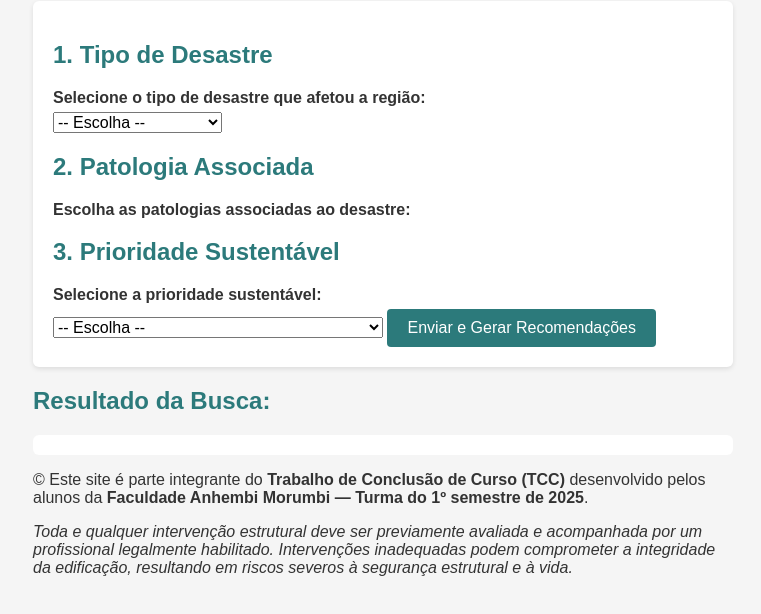
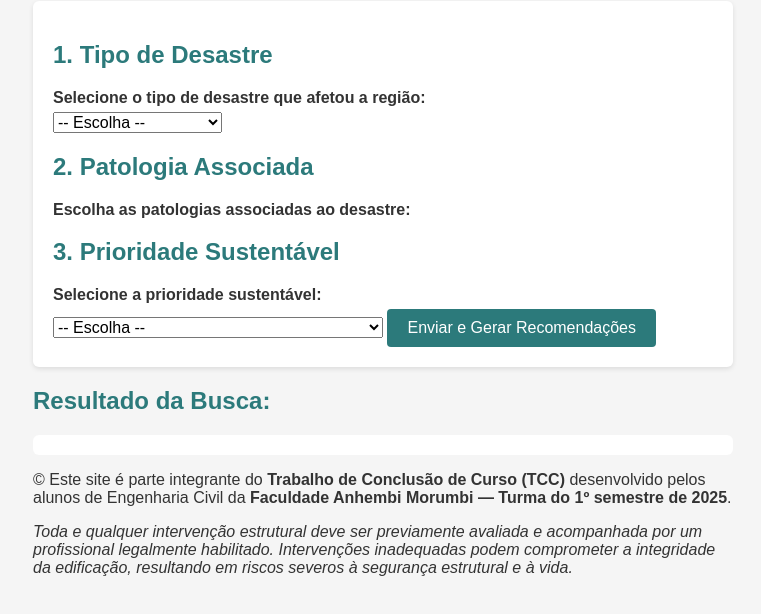
Before and after one commit to ThatGika/Aegis, a plain HTML site: page index.html in a window 1280 px wide. Shown: the part 146-760 px from the top of the page, without its empty margins (257-1018 px from the left). Drawn offline with Linux system fonts and the light colour scheme.

Commit message:
fix: update pathology options for drought and correct footer text

```diff
--- a/index.html
+++ b/index.html
@@ -117,7 +117,6 @@
         </div>
 
         <div class="multiselect-Seca hidden" id="multiselect-Seca">
-            // Seca
             <label><input type="checkbox" name="patologias" value="Fissuras e trincas"> Fissuras e trincas</label>
             <label><input type="checkbox" name="patologias" value="Descolamento de revestimentos"> Descolamento de revestimentos</label>
             <label><input type="checkbox" name="patologias" value="Empenamento de portas e janelas"> Empenamento de portas e janelas</label>
@@ -153,7 +152,7 @@
 </body>
 
 <div class="footer">
-  <p>© Este site é parte integrante do <strong>Trabalho de Conclusão de Curso (TCC)</strong> desenvolvido pelos alunos da <strong>Faculdade Anhembi Morumbi — Turma do 1º semestre de 2025</strong>.</p>
+  <p>© Este site é parte integrante do <strong>Trabalho de Conclusão de Curso (TCC)</strong> desenvolvido pelos alunos de Engenharia Civil da <strong>Faculdade Anhembi Morumbi — Turma do 1º semestre de 2025</strong>.</p>
 
   <p><em>Toda e qualquer intervenção estrutural deve ser previamente avaliada e acompanhada por um profissional legalmente habilitado. Intervenções inadequadas podem comprometer a integridade da edificação, resultando em riscos severos à segurança estrutural e à vida.</em></p>
 </div>
```
